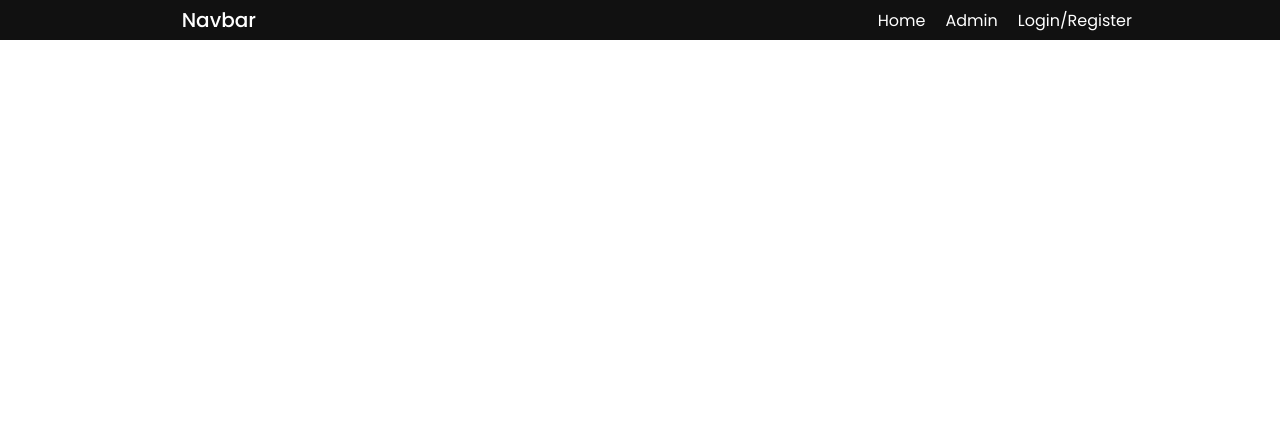
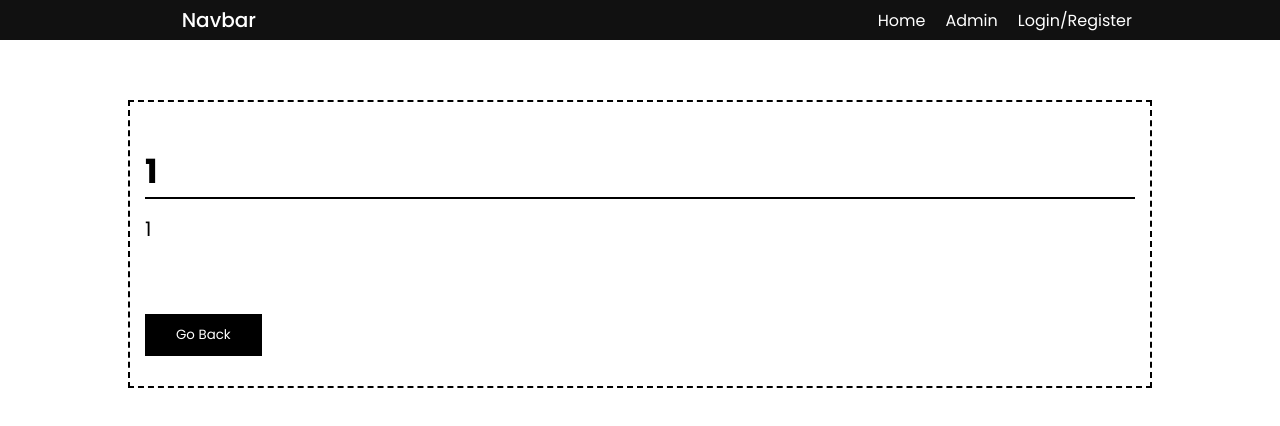
Before and after one commit to J4MSH1D/auth-todo, a Vue app: page /1/1/todo in a window 1280 px wide. Shown: the top 426 px of the page. Built offline with nearby package versions, Linux system fonts and the light colour scheme; data requests are answered from the project's data file.

Commit message:
created routing between todos

```diff
--- a/src/components/ListOfTodos.vue
+++ b/src/components/ListOfTodos.vue
@@ -2,7 +2,9 @@
   <div class="list">
     <div class="list__Title">{{ title }}</div>
     <div class="list__Text">{{ text }}</div>
-    <div><button>Learn More</button></div>
+    <div>
+      <button @click="redirect">Learn More</button>
+    </div>
   </div>
 </template>
 
@@ -13,7 +15,13 @@
       title: String,
       text: String,
     },
+    methods: {
+      redirect() {
+        this.$router.push({
+          name: "Todo",
+          params: { id: this.title, text: this.text },
+        });
+      },
+    },
   };
 </script>
-
-<style></style>
--- a/src/router/index.js
+++ b/src/router/index.js
@@ -16,6 +16,11 @@ const routes = [
     name: "Admin",
     component: () => import("../views/Admin.vue"),
   },
+  {
+    path: "/:id/:text/todo",
+    name: "Todo",
+    component: () => import("../views/Todo.vue"),
+  },
 ];
 
 const router = createRouter({
--- a/src/scss/style.scss
+++ b/src/scss/style.scss
@@ -161,3 +161,28 @@ a {
     margin-bottom: 10px;
   }
 }
+.todo {
+  margin-top: 40px;
+  width: 100vw;
+  min-height:calc(100vh - 40px);
+  color: #000;
+  .todo__Container {
+    width: 80%;
+    margin: 100px auto 0 auto;
+    border: 2px dashed #000;
+    padding: 30px 15px;
+    &>div {
+      margin-top: 15px;
+      font-size: 15pt;
+    }
+    button {
+      margin-top: 55px;
+      @include button;
+    }
+    .todo__Container__Title {
+      font-size: 25pt;
+      font-weight: 700;
+      border-bottom: 2px solid #000;
+    }
+  }
+}
--- /dev/null
+++ b/src/views/Todo.vue
@@ -0,0 +1,36 @@
+<template>
+  <div class="todo">
+      <div class="todo__Container">
+        <div class="todo__Container__Title">{{ todo.title }}</div>
+        <div>{{ todo.text }}</div>
+        <div><button @click="goback">Go Back</button></div>
+      </div>
+  </div>
+</template>
+
+<script>
+export default {
+    name: "Todo",
+    data(){
+      return {
+        todo: {
+          title: "",
+          text: ""
+        }
+      }
+    },
+    created(){
+      this.todo.title = this.$route.params.id,
+      this.todo.text = this.$route.params.text
+    },
+    methods: {
+      goback(){
+        this.$router.go(-1)
+      }
+    }
+}
+</script>
+
+<style>
+
+</style>
```
Also changed, not shown: db.json (+11 -1 lines).
